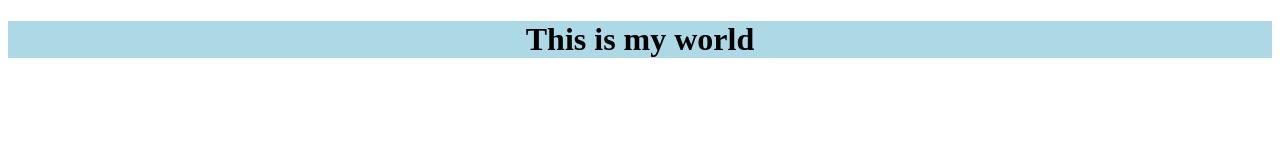
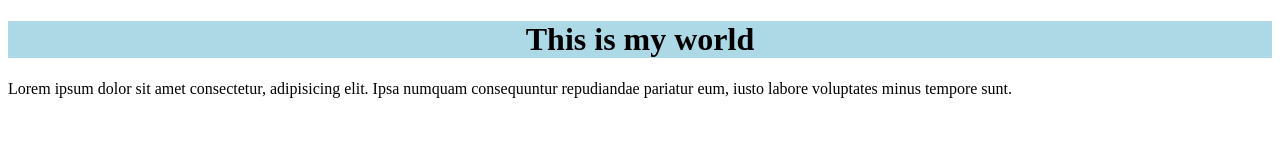
Before and after one commit to boreymoeun9999-dev/pair_work_with-Sokry, a plain HTML site: page index.html in a window 1280 px wide. Drawn offline with Linux system fonts and the light colour scheme.

Commit message:
create my world

```diff
--- a/index.html
+++ b/index.html
@@ -8,5 +8,6 @@
 </head>
 <body>
     <h1> This is my world</h1>
+    <p>Lorem ipsum dolor sit amet consectetur, adipisicing elit. Ipsa numquam consequuntur repudiandae pariatur eum, iusto labore voluptates minus tempore sunt.</p>
 </body>
 </html>
```
